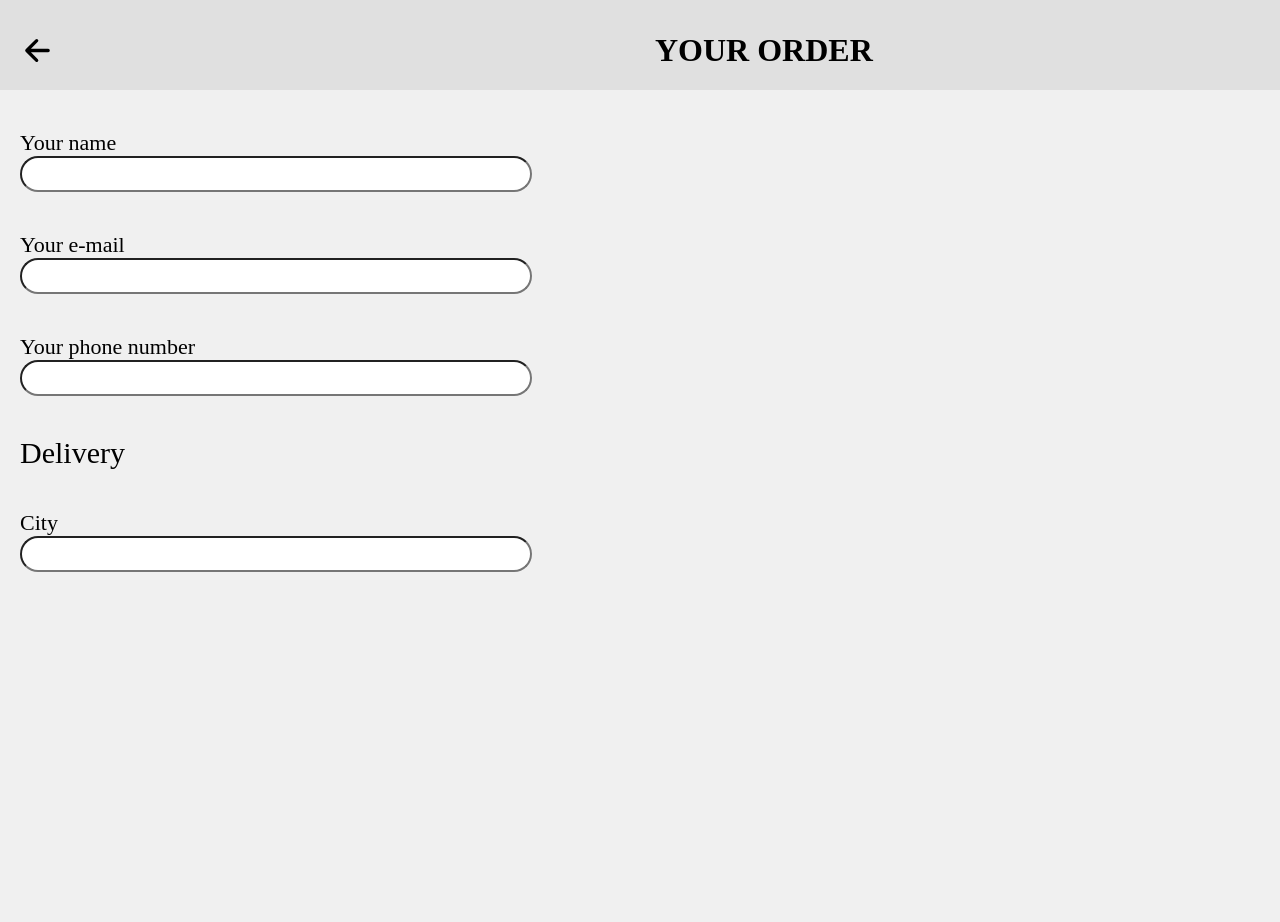
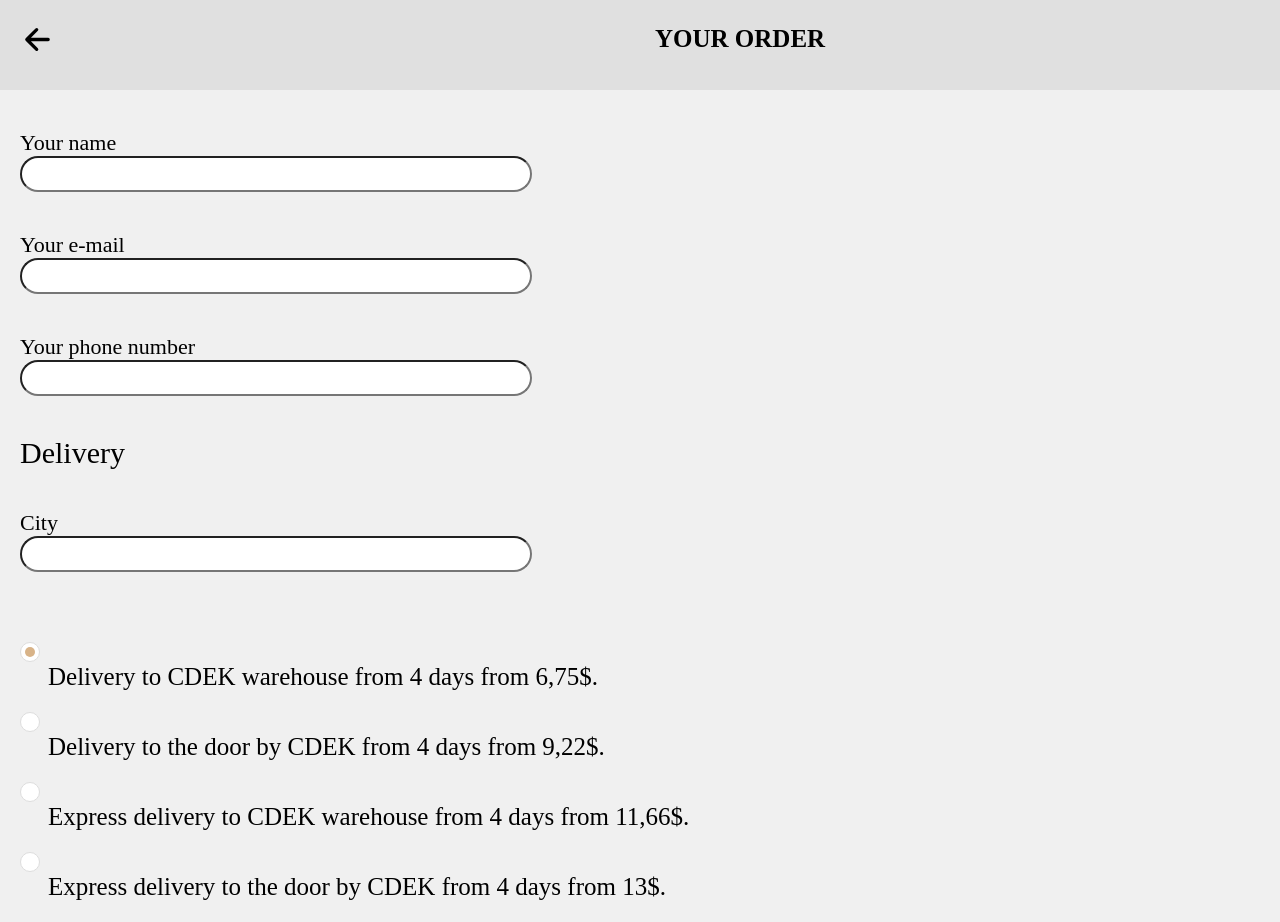
Before and after one commit to buldygina/comfort-zone, a Next.js app: page /order in a window 1280 px wide. Before the commit the page ends 800 px from the top, so only its background shows below. Built offline with nearby package versions, Linux system fonts and the light colour scheme.

Commit message:
added page "basket" and "order"

```diff
--- a/app/order/order.css
+++ b/app/order/order.css
@@ -13,7 +13,7 @@ body {
 }
 .orderText {
     font-family: Raleway;
-    font-size: 32px;
+    font-size: 25px;
     font-weight: bold;
 }
 .headerTexrOrder {
@@ -69,3 +69,66 @@ input {
     font-size: 22px;
     font-weight: lighter;
 }
+input[type="radio"]:checked,
+input[type="radio"]:not(:checked)
+{
+    position: absolute;
+    left: -9999px;
+}
+input[type="radio"]:checked + label,
+input[type="radio"]:not(:checked) + label {
+    display: inline-block;
+    position: relative;
+    padding-left: 28px;
+    line-height: 20px;
+    cursor: pointer;
+}
+input[type="radio"]:checked + label:before,
+input[type="radio"]:not(:checked) + label:before {
+    content: "";
+    position: absolute;
+    left: 0px;
+    top: 0px;
+    width: 18px;
+    height: 18px;
+    border: 1px solid #dddddd;
+    background-color: #ffffff;
+}
+input[type="radio"]:checked + label:before,
+input[type="radio"]:not(:checked) + label:before {
+    border-radius: 100%;
+}
+input[type="radio"]:checked + label:after,
+input[type="radio"]:not(:checked) + label:after {
+    content: "";
+    position: absolute;
+    -webkit-transition: all 0.2s ease;
+    -moz-transition: all 0.2s ease;
+    -o-transition: all 0.2s ease;
+    transition: all 0.2s ease;
+}
+input[type="radio"]:checked + label:after,
+input[type="radio"]:not(:checked) + label:after {
+    left: 5px;
+    top: 5px;
+    width: 10px;
+    height: 10px;
+    border-radius: 100%;
+    background-color: #D8B388
+}
+input[type="radio"]:not(:checked) + label:after {
+    opacity: 0;
+}
+input[type="radio"]:checked + label:after {
+    opacity: 1;
+}
+.radioOrder p{
+    font-family: Raleway;
+    font-size: 25px;
+}
+.radioOrder{
+    display: flex;
+    flex-direction: column;
+    padding-left: 20px;
+    padding-top: 70px;
+}
--- a/app/order/page.js
+++ b/app/order/page.js
@@ -31,6 +31,21 @@ export default function Order() {
                 <label htmlFor='name-city'>City</label>
                 <input id='name-city'/>
             </form>
+            <div className='radioOrder'>
+            <form>
+                <input type="radio" name="rb" id="rb1" checked/> <label htmlFor="rb1"><p>Delivery to CDEK warehouse from 4 days from 6,75$.</p></label>
+            </form>
+            <form>
+                <input type="radio" name="rb" id="rb2"/> <label htmlFor="rb2"><p>Delivery to the door by CDEK from 4 days from 9,22$.</p> </label>
+            </form>
+
+            <form>
+                <input type="radio" name="rb" id="rb3"/> <label for="rb3"><p>Express delivery to CDEK warehouse from 4 days from 11,66$.</p></label>
+            </form>
+            <form>
+                <input type="radio" name="rb" id="rb4"/> <label htmlFor="rb4"><p>Express delivery to the door by CDEK from 4 days from 13$.</p></label>
+            </form>
+            </div>
         </div>
     );
 }
```
